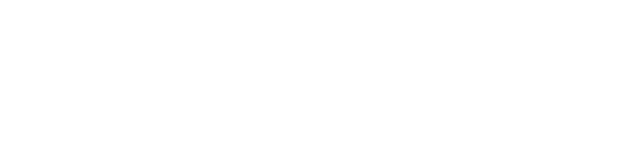
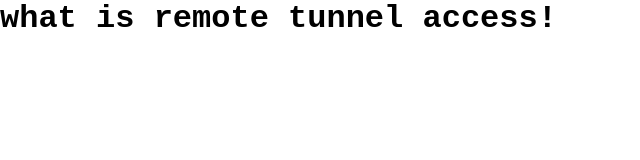
Before and after one commit to pkprogrammer2001/second-class, a plain HTML site: page index.html in a window 1280 px wide. Shown: the whole page, without its empty margins (0-640 px from the left). Drawn offline with Linux system fonts and the light colour scheme.

Commit message:
change in html

```diff
--- a/index.html
+++ b/index.html
@@ -7,6 +7,6 @@
     <link rel="stylesheet" href="./style.css">
 </head>
 <body>
-
+    <h1>what is remote tunnel access!</h1>
 </body>
 </html>
```
